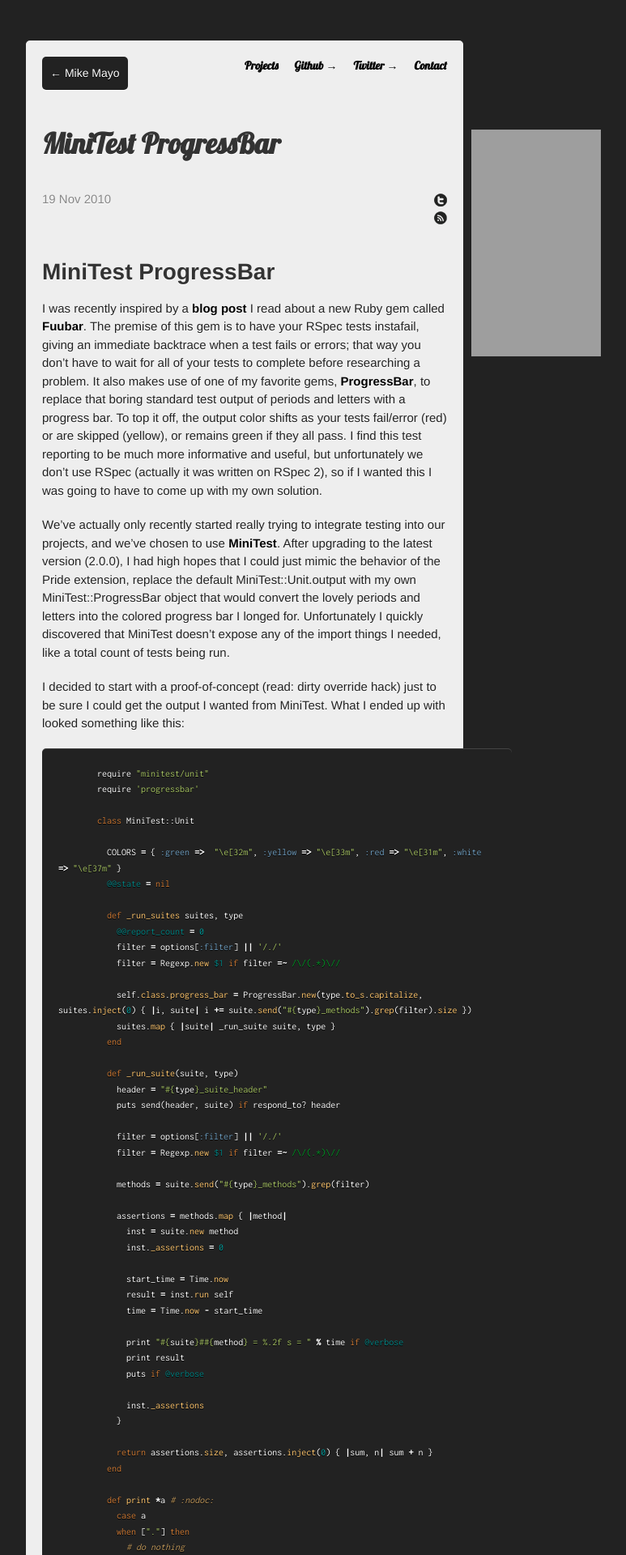
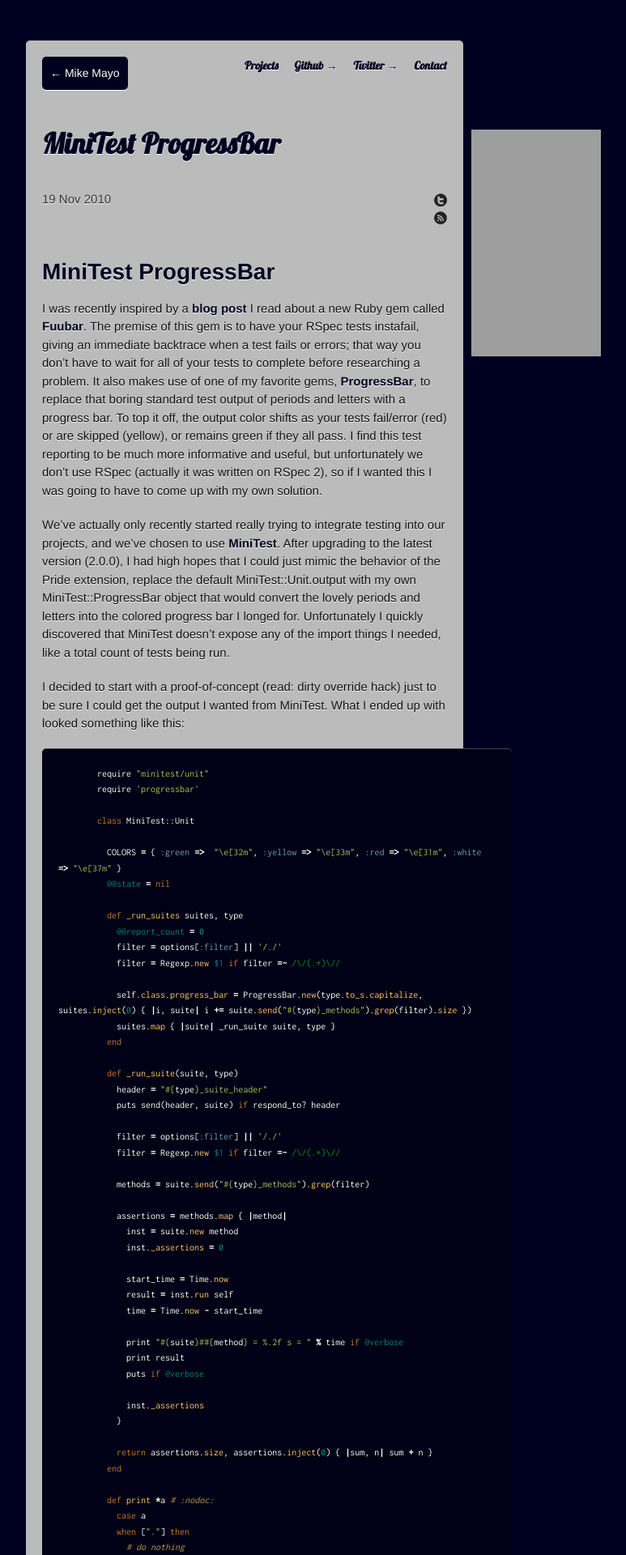
Before and after one commit to gotmayonase/blog, a Jekyll site: the page built from _posts/2010-11-19-minitest-progressbar.html, in a window 1280 px wide. Shown: the top 1920 px of the page at 81% size, without its empty margins (323-1096 px from the left). Built offline with Jekyll 4.4.1, drawn with Linux system fonts in a browser that asks for light colours; some web fonts are replaced; comment, search, counter and statistics services are not loaded; grey boxes are pictures that could not be loaded.

Commit message:
color changes in the styling...MOAR BLOO

```diff
--- a/css/screen.css
+++ b/css/screen.css
@@ -14,7 +14,7 @@ body
   -o-background-size:100% auto;
   -webkit-background-size:100% auto;
   background-attachment:fixed;
-  background-color:#222;
+  background-color:#000021;
   background-image:url('../images/background.jpg');
   background-position:center;
   background-size:100% auto;
@@ -24,7 +24,7 @@ body
 h2,h3,h4,h5,h6
 {
   font-family: "Lobster", "Helvetica Neue", Helvetica, Arial, sans-serif;
-  color: #333;
+  color: #000021;
 }
 
 h3
@@ -43,7 +43,7 @@ a, strong{
 
 a
 {
-  color:#000;
+  color:#000021;
   text-decoration:none;
 }
 
@@ -84,11 +84,11 @@ div#container
   -moz-border-radius:5px;
   -moz-box-shadow:0 1px 0 #fff;
   -webkit-border-radius:5px;
-  -webkit-box-shadow:0 -1px 0 #fff, 0 0 10px #222;
-  background-color:#eee;
+  -webkit-box-shadow:0 -1px 0 #fff, 0 0 10px #000021;;
+  background-color:#bbb;
   border-radius:5px;
   box-shadow:0 1px 0 #fff;
-  color:#222;
+  color:#111;
   font-size:15px;
   line-height:150%;
   opacity:0.9px;
@@ -105,7 +105,7 @@ div#content img, div#content object
   -moz-box-shadow:0 1px 0 #fff;
   -webkit-border-radius:5px;
   -webkit-box-shadow:0 1px 0 #fff;
-  border: 5px #222 solid;
+  border: 5px #000021 solid;
   width: 440px;
 }
 
@@ -169,14 +169,14 @@ div.ad{
 
 div.box{
   width: 120px;
-  background-color: #222;
+  background-color: #000021;
   padding: 10px;
   -moz-border-radius-topright:5px;
   -moz-border-radius-bottomright:5px;
   -moz-box-shadow:0 -1px 0 #444;
   -webkit-border-top-right-radius:5px;
   -webkit-border-bottom-right-radius:5px;
-  -webkit-box-shadow:0 -1px 0 #444, 0 0 10px #222;
+  -webkit-box-shadow:0 -1px 0 #444, 0 0 10px #000021;
   z-index:0;
 }
 
@@ -209,7 +209,7 @@ h1
   -moz-box-shadow:0 1px 0 #fff;
   -webkit-border-radius:5px;
   -webkit-box-shadow:0 1px 0 #fff;
-  background-color:#222;
+  background-color:#000021;
   border-radius:5px;
   box-shadow:0 1px 0 #fff;
   color:#fff;
@@ -270,9 +270,14 @@ ul.columns
   column-width:215px;
 }
 
-.small, p.date,p#footnote,p#footnote a,del,del a
+.small, p.date,p#footnote,del,del a
 {
-  color:#888;
+  color:#333;
+}
+
+p#footnote a
+{
+  color:#000021;
 }
 
 .small, p#footnote
@@ -313,7 +318,7 @@ div#content pre
   -moz-box-shadow:0 -1px 0 #444;
   -webkit-border-radius:5px;
   -webkit-box-shadow:0 -1px 0 #444;
-  background-color:#222;
+  background-color:#000016;
   color:#fff;
   font-size: 13px;
   padding: 20px;
@@ -371,7 +376,7 @@ a:hover span.balloon{
 }
 
 span.balloon{
-  background-color: #222;
+  background-color: #000021;
   color: #fff;
   font-size: 10px;
   padding:3px 5px;
```
